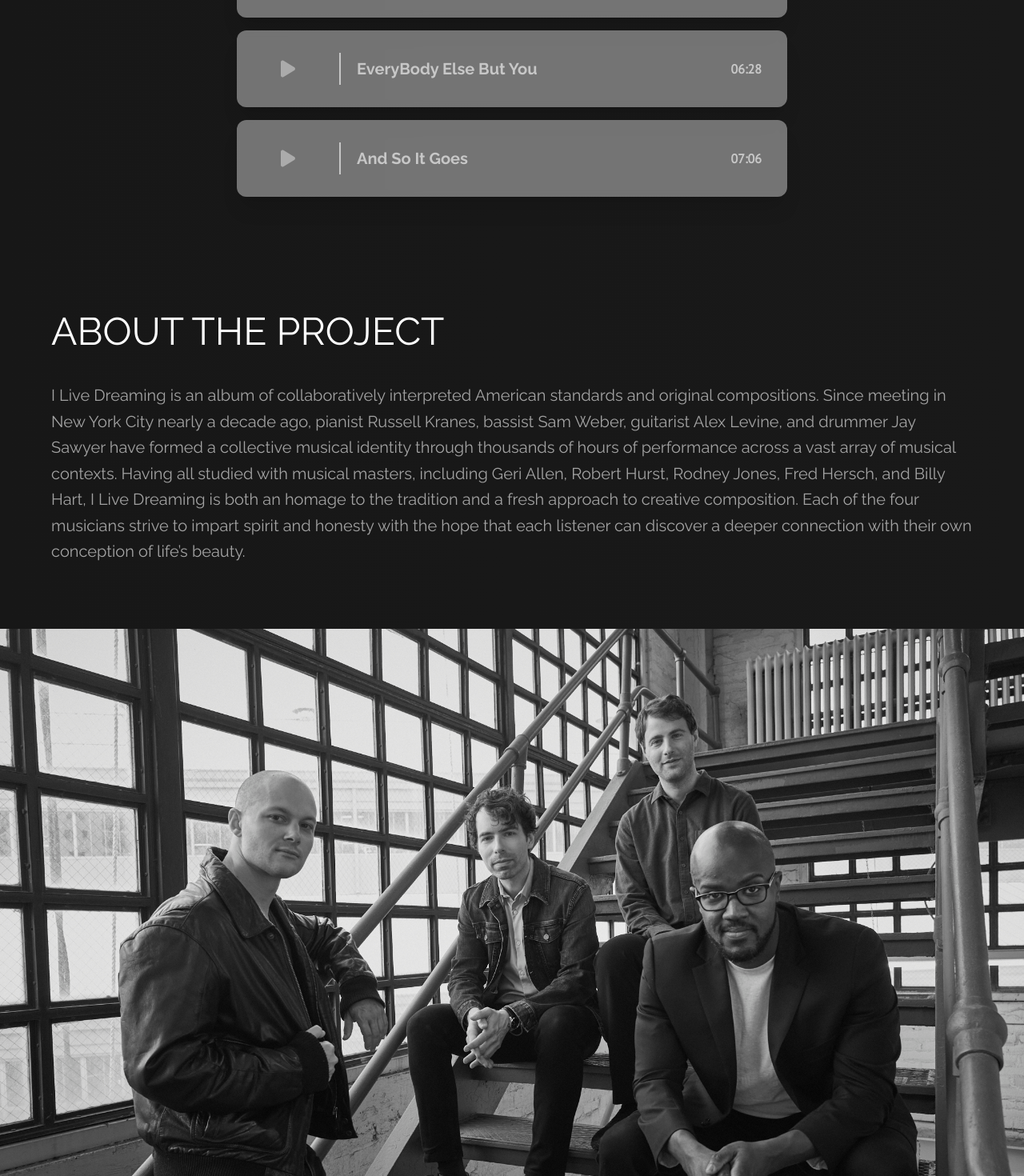
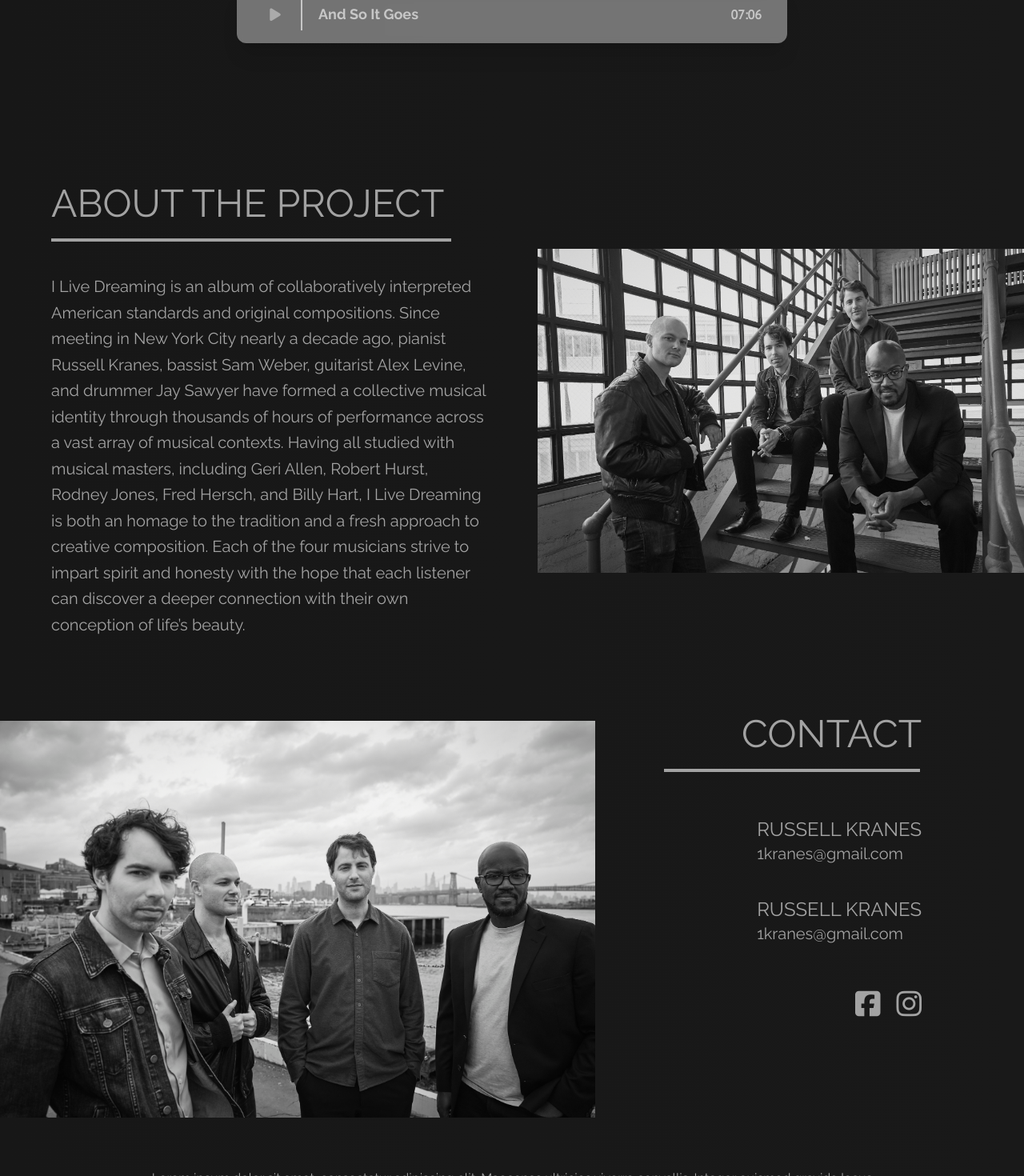
Before and after one commit to Jing1524/Alex_Band_Site, a Next.js app: page / in a window 1280 px wide. Shown: the part 2360-3830 px from the top of the page at 80% size. Built offline with nearby package versions, Linux system fonts and the light colour scheme; a web font is replaced by a local one.

Commit message:
mostly in place

```diff
--- a/components/About.tsx
+++ b/components/About.tsx
@@ -8,13 +8,13 @@ function About(): JSX.Element {
   return (
     <section
       id="about"
-      className="bg-gradient-to-r from-[#171717] to-black/90 flex flex-col 2xl:flex-row items-center space-x-0 2xl:space-x-10 py-16"
+      className="bg-gradient-to-r from-[#171717] to-black/90 flex flex-col xl:flex-row items-center space-x-0 2xl:space-x-10 pt-24"
     >
       <div className="flex flex-col ml-16 basis-1/2">
-        <h1 className="text-5xl text-white uppercase 2xl:text-6xl text-bold font-raleway">
+        <h1 className="text-5xl uppercase text-white/60 2xl:text-6xl text-bold font-raleway">
           about the project
         </h1>
-
+        <div className="mt-5 border border-2 border-solid border-white/60 w-80 md:w-[500px]" />
         <p className="text-xl 2xl:text-3xl text-white/60 font-raleway pr-16 2xl:pr-0 max-w-[100%] mt-10 leading-relaxed">
           I Live Dreaming is an album of collaboratively interpreted American
           standards and original compositions. Since meeting in New York City
--- a/components/Contact.tsx
+++ b/components/Contact.tsx
@@ -8,7 +8,7 @@ function Contact(): JSX.Element {
   return (
     <section
       id="contact"
-      className="bg-gradient-to-r from-[#171717] to-black/90 flex flex-col 2xl:flex-row flex-col-reverse items-start space-x-10 py-16"
+      className=" bg-gradient-to-r from-[#171717] to-black/90 flex flex-col flex-col-reverse xl:flex-row items-start space-x-10 py-16"
     >
       <div className="w-[100vw] basis-3/5 pt-10">
         <Image
@@ -18,24 +18,28 @@ function Contact(): JSX.Element {
           width={1500}
         />
       </div>
-      <div className="flex flex-col items-start 2xl:items-end space-y-14 basis-2/5">
-        <h1 className="mr-32 text-6xl uppercase text-white/60 text-semibold font-raleway">
-          CONTACT
-        </h1>
+      <div className="flex flex-col items-start pl-6 xl:mt-8 xl:items-end space-y-14 basis-2/5">
+        <div className="flex flex-col items-start lg:items-end">
+          <h1 className="mr-32 text-5xl uppercase 2xl:text-6xl text-white/60 text-semibold font-raleway">
+            CONTACT
+          </h1>
+          <div className="mt-5 border border-2 border-solid mr-[130px] border-white/60 w-80 " />
+        </div>
+
         <div className="flex flex-col mr-32 space-y-10">
           <div className="flex flex-col items-start 2xl:items-end">
-            <h3 className="text-3xl text-white/60 font-raleway">
+            <h3 className="text-2xl 2xl:text-3xl text-white/60 font-raleway">
               RUSSELL KRANES
             </h3>
-            <h3 className="text-2xl text-white/60 font-raleway">
+            <h3 className="text-xl 2xl:text-2xl text-white/60 font-raleway">
               1kranes@gmail.com
             </h3>
           </div>
           <div className="flex flex-col items-start 2xl:items-end">
-            <h3 className="text-3xl text-white/60 font-raleway">
+            <h3 className="text-2xl 2xl:text-3xl text-white/60 font-raleway">
               RUSSELL KRANES
             </h3>
-            <h3 className="text-2xl text-white/60 font-raleway">
+            <h3 className="text-xl 2xl:text-2xl text-white/60 font-raleway">
               1kranes@gmail.com
             </h3>
           </div>
--- a/components/MusicPlayers.tsx
+++ b/components/MusicPlayers.tsx
@@ -207,11 +207,11 @@ function MusicPlayers({ tracks }): JSX.Element {
                   key={index}
                   data-key={index}
                   onClick={playlistSelectionHandler}
-                  className="flex items-center px-8 py-4 mx-10 mb-4 bg-white shadow-xl cursor-pointer rounded-xl bg-opacity-40 bg-clip-padding backdrop-blur-sm hover:bg-opacity-60"
+                  className="flex items-center px-8 py-1 mx-10 mb-4 bg-white shadow-xl cursor-pointer 2xl:py-4 rounded-xl bg-opacity-40 bg-clip-padding backdrop-blur-sm hover:bg-opacity-60"
                 >
                   <button
                     type="button"
-                    className="w-16 h-16 transition duration-150 ease-out group hover:scale-[1.2] text-[24px] text-white/40 hover:text-white/80"
+                    className="w-8 2xl:w-16 h-16 transition duration-150 ease-out group hover:scale-[1.2] text-[18px] 2xl:text-[24px] text-white/40 hover:text-white/80"
                   >
                     {trackIndex === index && isPlaying ? (
                       <i className="fas">&#xf04c;</i>
@@ -220,8 +220,8 @@ function MusicPlayers({ tracks }): JSX.Element {
                     )}
                   </button>
 
-                  <div className="w-0 h-10 ml-8 border border-solid border-white/60" />
-                  <h2 className="flex ml-5 text-xl font-bold grow text-white/60 font-raleway">
+                  <div className="w-0 h-10 ml-4 border border-solid 2xl:ml-8 border-white/60" />
+                  <h2 className="flex ml-5 text-lg font-bold 2xl:text-xl grow text-white/60 font-raleway">
                     {track.title}
                   </h2>
                   <p className="text-base font-bold text-white/60 font-PT_sans">
```
